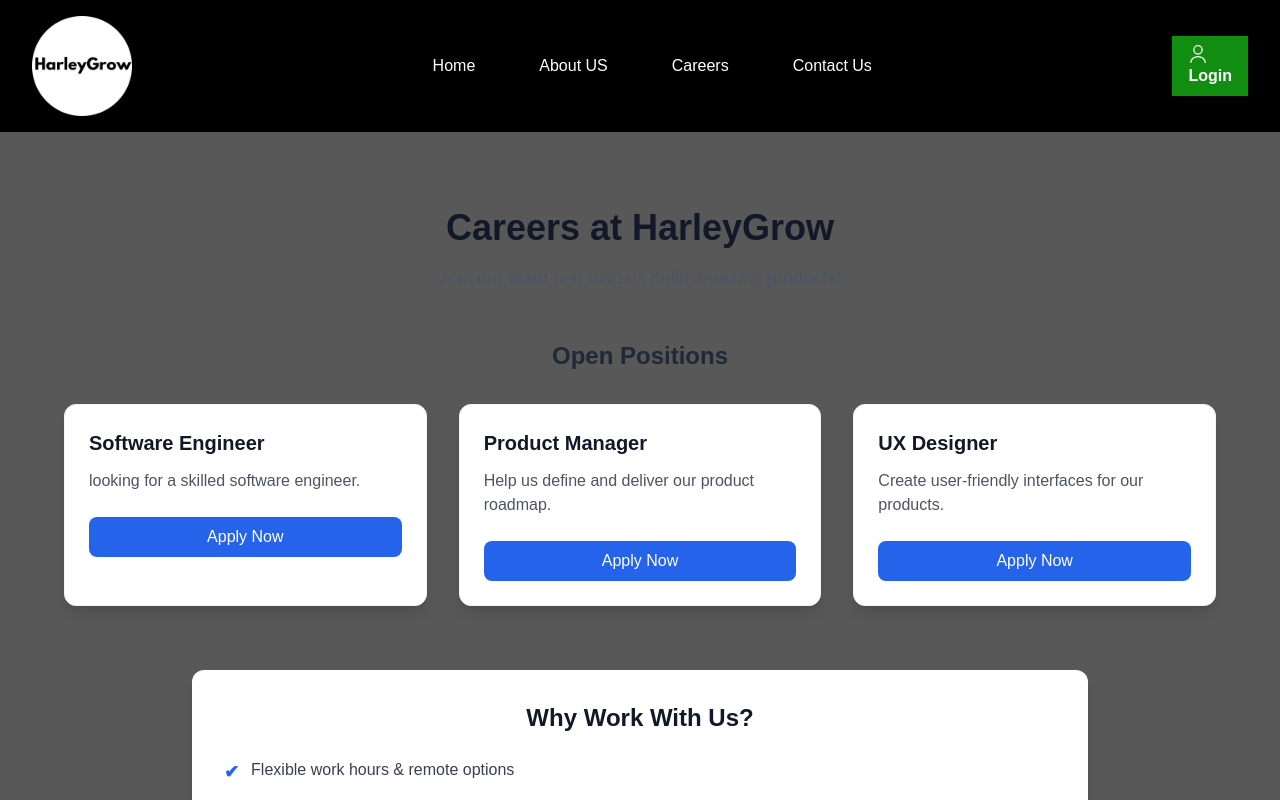
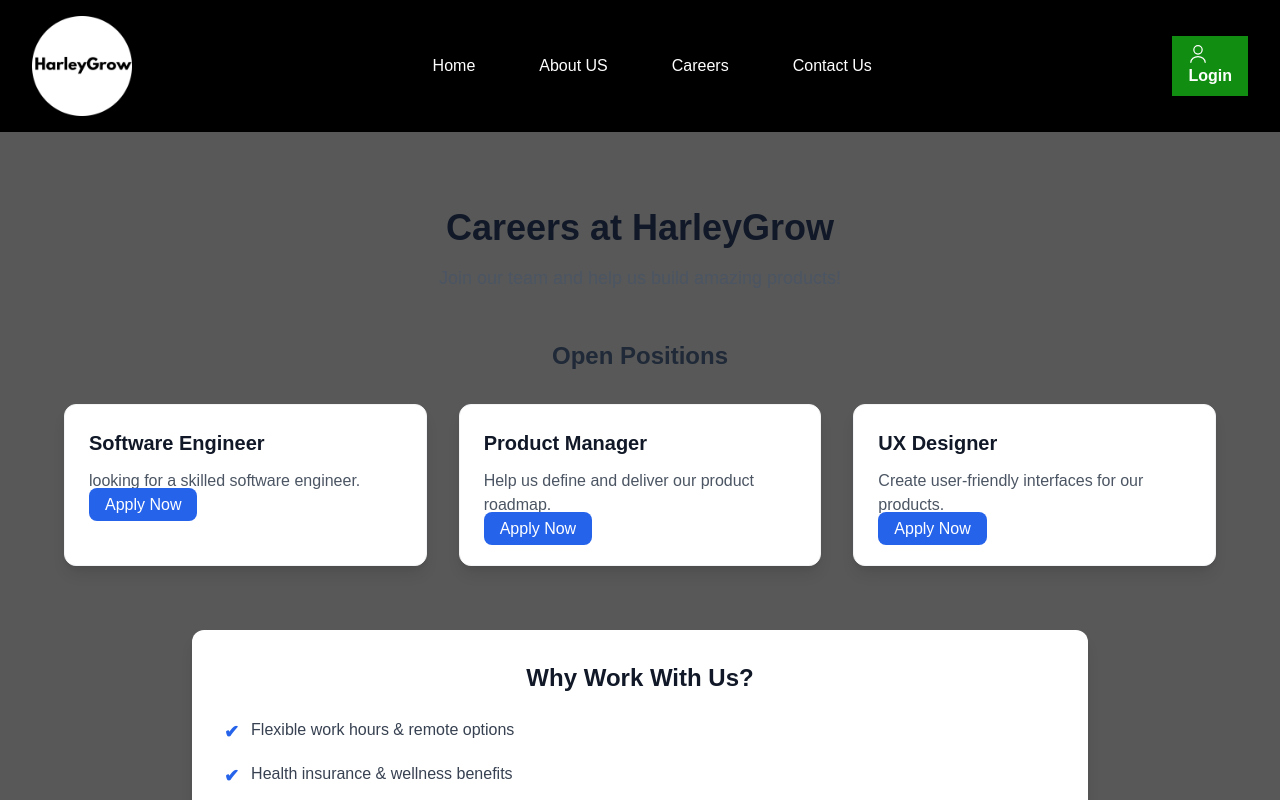
Before and after one commit to somiljainspace/harleyGrow, a Next.js app: page /careers in a window 1280 px wide. Shown: the top 800 px of the page. Built offline with nearby package versions, Linux system fonts and the light colour scheme; no server answers.

Commit message:
Fix Link usage in Careers page

```diff
--- a/app/careers/page.tsx
+++ b/app/careers/page.tsx
@@ -52,9 +52,9 @@
               <h3 className="text-xl font-semibold text-gray-900">{job.title}</h3>
               <p className="text-gray-600 mt-3">{job.description}</p>
               <Link href={`/careers/${job.id}`}>
-                <button className="mt-6 w-full bg-blue-600 text-white py-2 px-4 rounded-lg hover:bg-blue-700 transition-colors">
+                <a className="mt-6 w-full bg-blue-600 text-white py-2 px-4 rounded-lg hover:bg-blue-700 transition-colors">
                   Apply Now
-                </button>
+                </a>
               </Link>
             </div>
           ))}
```
